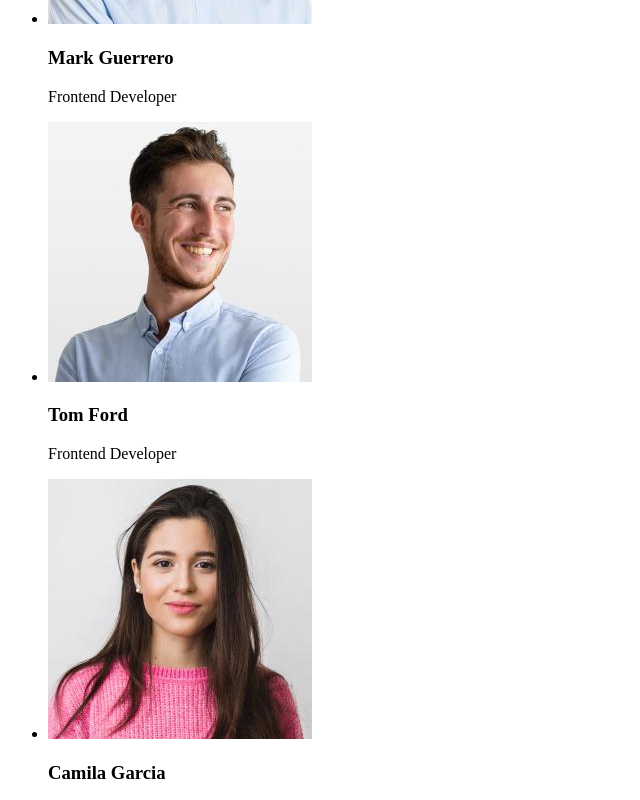
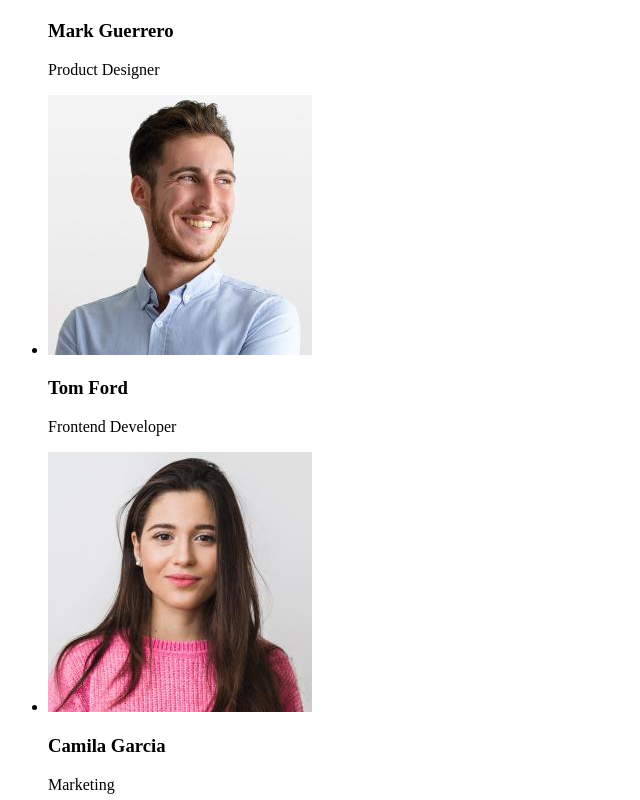
Before and after one commit to KatrinMoys/goit-markup-hw-01, a plain HTML site: page index.html in a window 1280 px wide. Shown: the part 1854-2654 px from the top of the page, without its empty margins (0-640 px from the left). Drawn offline with Linux system fonts and the light colour scheme.

Commit message:
убрала тег <br>

```diff
--- a/index.html
+++ b/index.html
@@ -34,7 +34,7 @@
   <main>
     <!--Секция hero-->
     <section class="hero">
-      <h1 class="hero-title">Effective Solutions <br> for Your Business</h1>
+      <h1 class="hero-title">Effective Solutions for Your Business</h1>
       <button class="hero-btn" type="button">Order Service</button>
     </section>
     <!--Секция 1-->
@@ -105,7 +105,7 @@
             height="260"
             />
             <h3>Mark Guerrero</h3>
-            <p>Frontend Developer</p>
+            <p>Product Designer</p>
           </li>
           <li class="team-item">
             <img class="team-img"
```
